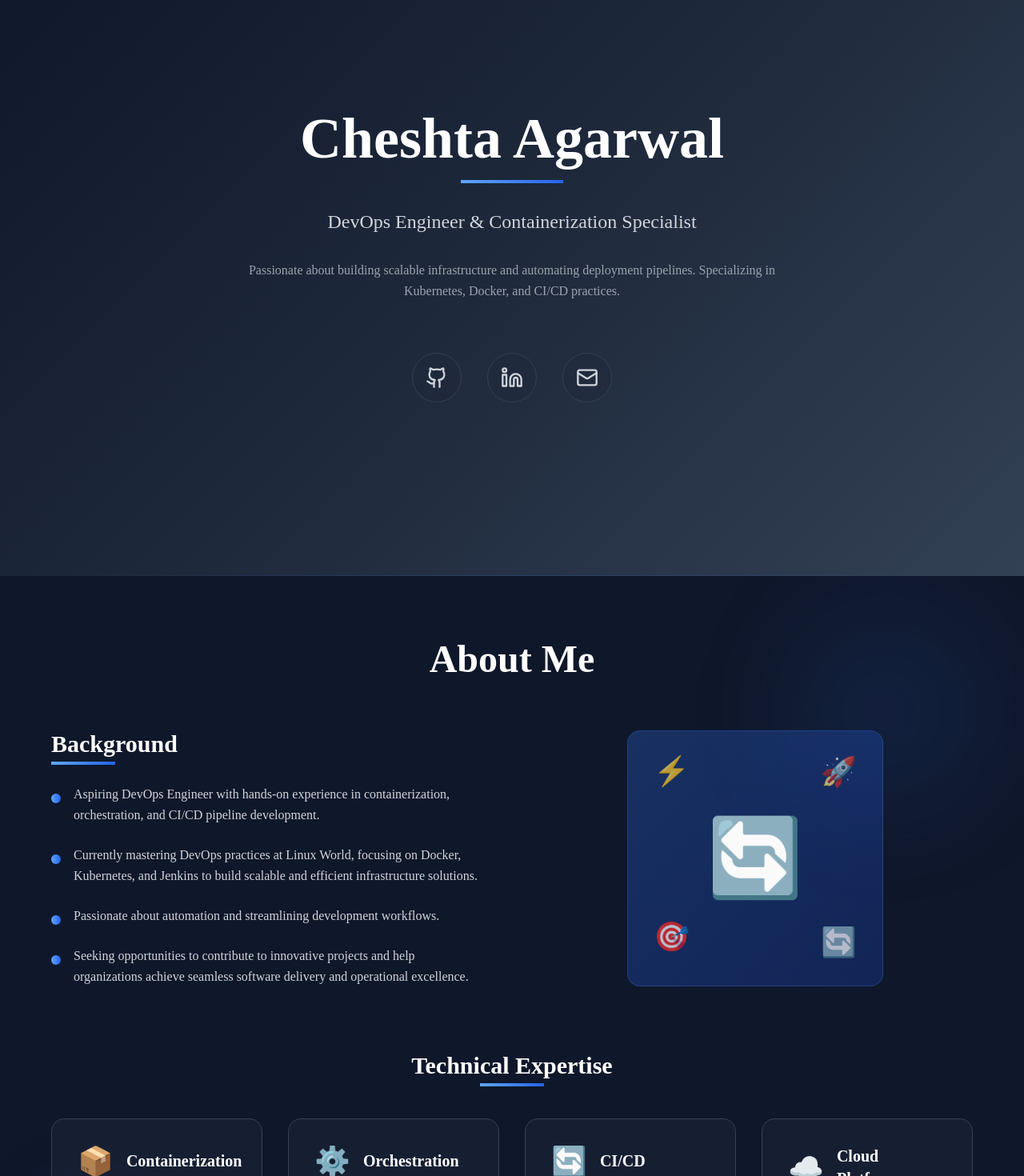
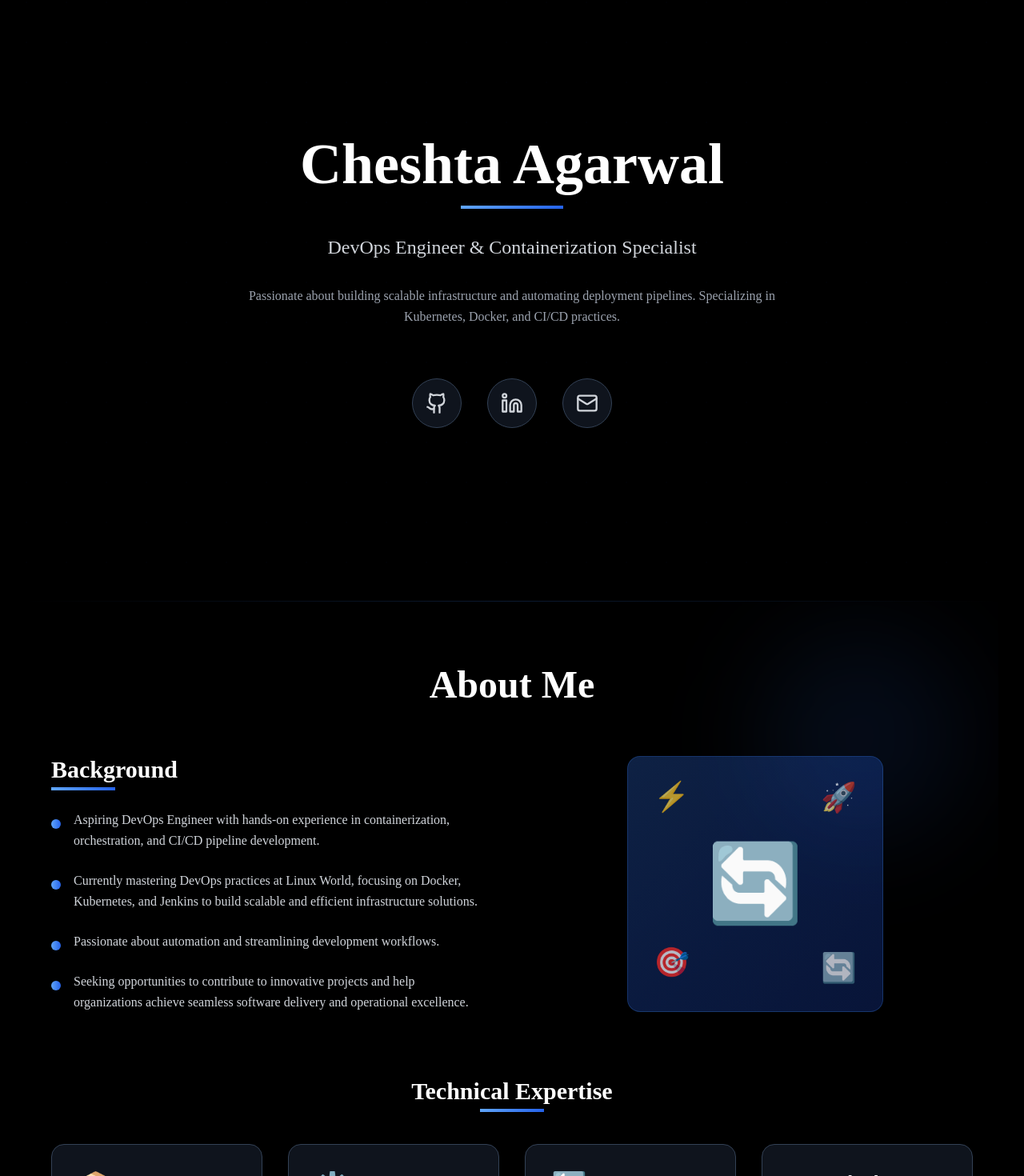
Before and after one commit to cheshta1710/My-Portfolio, a React (Vite) app: page / in a window 1280 px wide. Shown: the part 80-1550 px from the top of the page at 80% size. Built offline with nearby package versions, Linux system fonts and the light colour scheme.

Commit message:
updations

```diff
--- a/src/App.tsx
+++ b/src/App.tsx
@@ -11,7 +11,7 @@ import Footer from './components/Footer';
 
 function App() {
   return (
-    <div className="bg-slate-900 min-h-screen text-white overflow-x-hidden cursor-none">
+    <div className="bg-black min-h-screen text-white overflow-x-hidden cursor-none p-8">
       <CustomCursor />
       <ScrollProgress />
       <Header />
--- a/src/components/About.tsx
+++ b/src/components/About.tsx
@@ -17,7 +17,7 @@ const About: React.FC = () => {
   ];
 
   return (
-    <section id="about" className="py-20 bg-slate-900 relative overflow-hidden">
+    <section id="about" className="py-20 bg-black relative overflow-hidden">
       {/* Background Animation */}
       <div className="absolute inset-0">
         <div className="absolute top-10 right-10 w-64 h-64 bg-gradient-to-r from-blue-500/10 to-blue-600/10 rounded-full blur-3xl animate-float-slow"></div>
--- a/src/components/Hero.tsx
+++ b/src/components/Hero.tsx
@@ -3,7 +3,7 @@ import { Github, Linkedin, Mail } from 'lucide-react';
 
 const Hero: React.FC = () => {
   return (
-    <section id="hero" className="min-h-screen flex items-center justify-center relative overflow-hidden bg-professional">
+    <section id="hero" className="min-h-screen flex items-center justify-center relative overflow-hidden bg-black">
       {/* Professional Background */}
       <div className="absolute inset-0">
         {/* Subtle grid pattern */}
--- a/src/index.css
+++ b/src/index.css
@@ -10,7 +10,7 @@ html {
 
 body {
   font-family: 'Copperplate Gothic Light', 'Inter', sans-serif;
-  background: #0a0a0a;
+  background: #000000;
   color: #ffffff;
   cursor: none;
 }
@@ -21,7 +21,7 @@ body {
 }
 
 ::-webkit-scrollbar-track {
-  background: #0a0a0a;
+  background: #000000;
 }
 
 ::-webkit-scrollbar-thumb {
@@ -307,7 +307,7 @@ a:focus {
 
 /* Professional color scheme */
 .bg-professional {
-  background: linear-gradient(135deg, #0f172a 0%, #1e293b 50%, #334155 100%);
+  background: linear-gradient(135deg, #000000 0%, #1a1a1a 50%, #2d2d2d 100%);
 }
 
 .text-professional {
```
